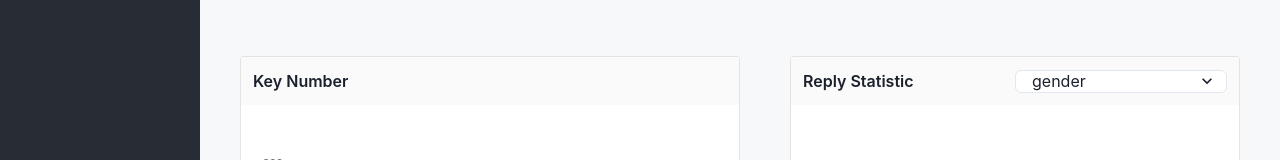
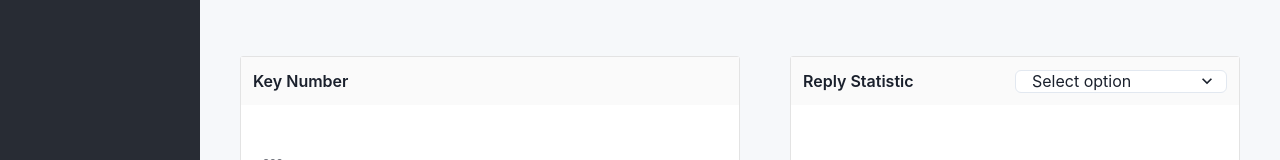
Before and after one commit to kuouu/line-tv, a React (Create React App) app: page /dashboard in a window 1280 px wide. Shown: the part 324-484 px from the top of the page. Built offline with nearby package versions, Linux system fonts and the light colour scheme.

Commit message:
fix(ReplyStat): use undefined as default selected value

```diff
--- a/src/components/Dashboard/ReplyStat.js
+++ b/src/components/Dashboard/ReplyStat.js
@@ -76,7 +76,7 @@ const data = [
 ]
 
 export default function ReplyStat() {
-  const [selected, setSelected] = useState(0);
+  const [selected, setSelected] = useState();
   const handleOnChange = (e) => {
     setSelected(e.target.value);
   }
```
